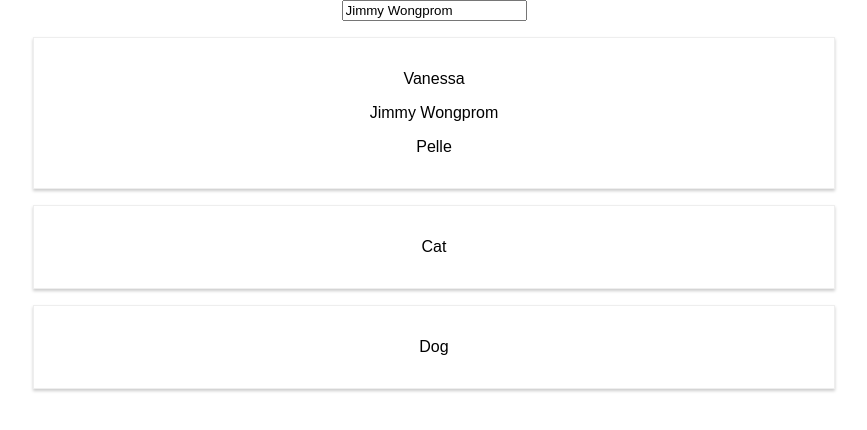
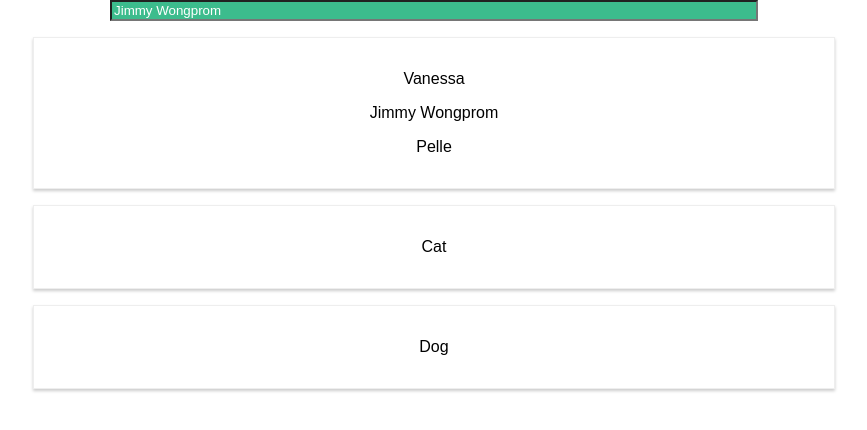
Before and after one commit to wongprom/react-complete-guide-assignment, a React (Create React App) app: page / in a window 1280 px wide. Shown: the top 430 px of the page, without its empty margins (206-1073 px from the left). Built offline with nearby package versions, Linux system fonts and the light colour scheme.

Commit message:
Style input field with inline styling

```diff
--- a/src/App.js
+++ b/src/App.js
@@ -33,6 +33,9 @@ class App extends Component {
 
   render() {
     const oneGirl = 'Vanessa';
+
+
+
     return (
       <div className="App">
         <Input
--- a/src/UserInput/UserInput.js
+++ b/src/UserInput/UserInput.js
@@ -1,8 +1,16 @@
 import React from 'react';
 
 const Input = (props) => {
+
+    const styleinput = {
+        backgroundColor: '#3CBC8D',
+        color: 'white',
+        width: '50%',
+      };
+
     return(
         <input
+        style = {styleinput}
         type='text'
         onChange = {props.test}
         value = {props.currentName}
```
Also changed, not shown: 1 other file (tests, documents, lock files or other folders).
